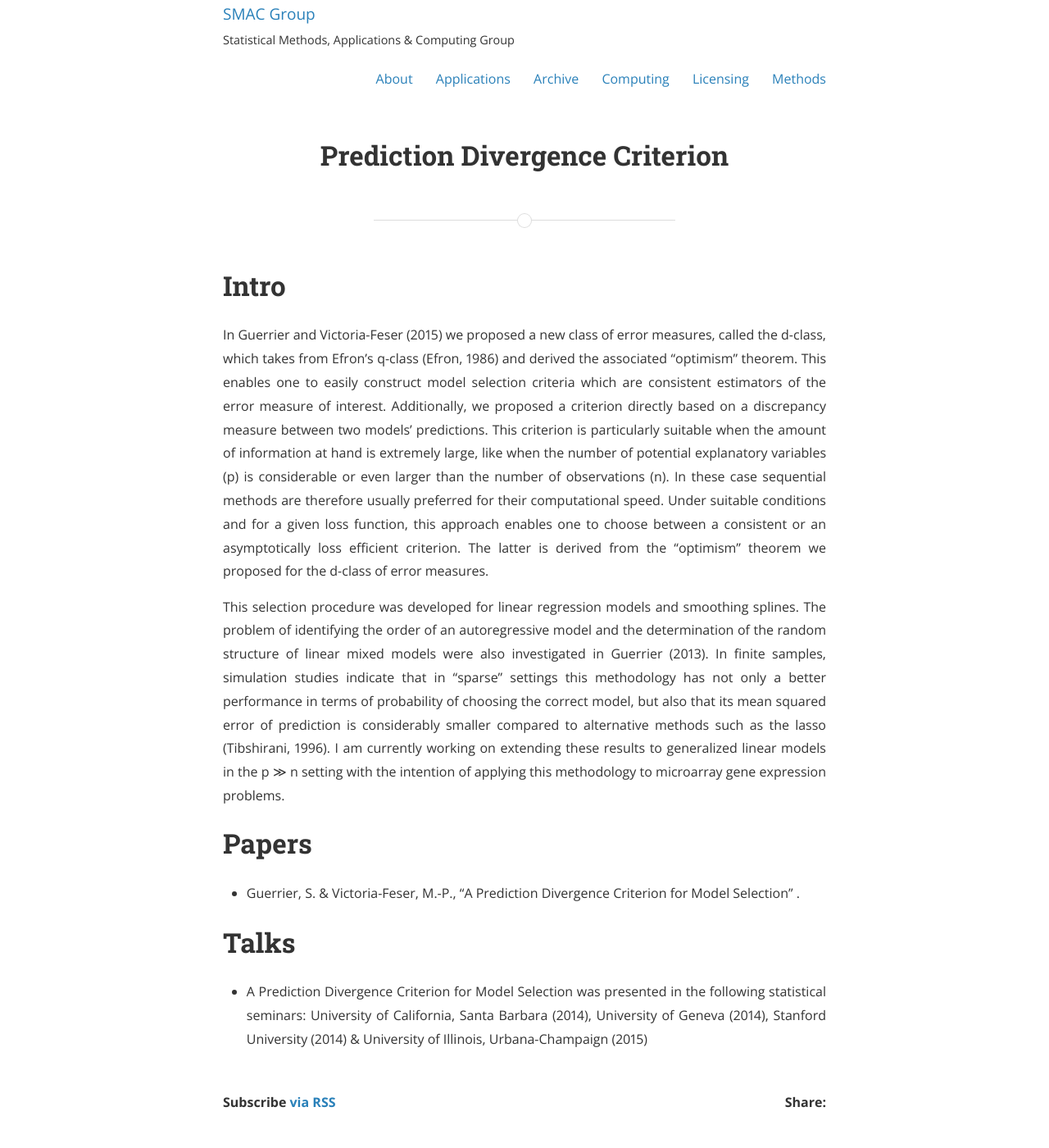
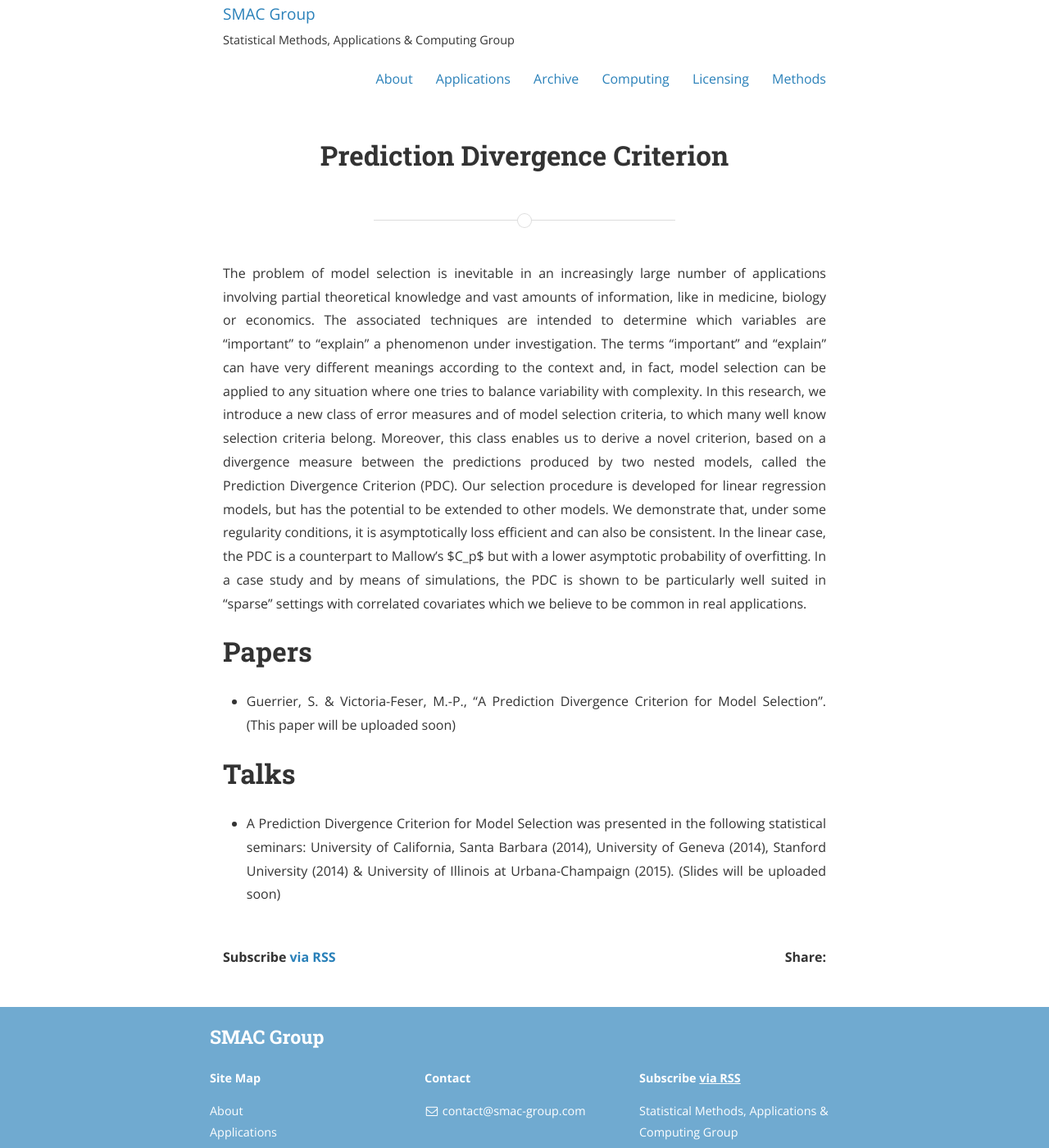
Before and after one commit to SMAC-Group/smac-group.github.io, a Jekyll site: the page built from methods/_posts/2015-11-14-pdc.markdown, in a window 1280 px wide and 1400 px high. Shown: the whole window at 82% size. Built offline with Jekyll 4.4.1, drawn with Linux system fonts in a browser that asks for light colours; nearby versions of some CDN libraries; a style sheet for code colours, icons or effects is not loaded.

Commit message:
Update PDC page

```diff
--- a/methods/_posts/2015-11-14-pdc.markdown
+++ b/methods/_posts/2015-11-14-pdc.markdown
@@ -3,21 +3,19 @@ layout: landing
 title:  "Prediction Divergence Criterion"
 date:   2015-11-14 22:53:52
 tags:
-- Prediction Divergence Criterion
 - Model selection
+- Stepwise regression
+- Large and sparse datasets
 ---
 
-# Intro
-In Guerrier and Victoria-Feser (2015) we proposed a new class of error measures, called the d-class, which takes from Efron’s q-class (Efron, 1986) and derived the associated “optimism” theorem. This enables one to easily construct model selection criteria which are consistent estimators of the error measure of interest. Additionally, we proposed a criterion directly based on a discrepancy measure between two models’ predictions. This criterion is particularly suitable when the amount of information at hand is extremely large, like when the number of potential explanatory variables (p) is considerable or even larger than the number of observations (n). In these case sequential methods are therefore usually preferred for their computational speed. Under suitable conditions and for a given loss function, this approach enables one to choose between a consistent or an asymptotically loss efficient criterion. The latter is derived from the “optimism” theorem we proposed for the d-class of error measures.
 
-This selection procedure was developed for linear regression models and smoothing splines. The problem of identifying the order of an autoregressive model and the determination of the random structure of linear mixed models were also investigated in Guerrier (2013). In finite samples, simulation studies indicate that in “sparse” settings this methodology has not only a better performance in terms of probability of choosing the correct model, but also that its mean squared error of prediction is considerably smaller compared to alternative methods such as the lasso (Tibshirani, 1996). I am currently working on extending these results to generalized linear models in the p ≫ n setting with the intention of applying this methodology to microarray gene expression problems.
-
+The problem of model selection is inevitable in an increasingly large number of applications involving partial theoretical knowledge and vast amounts of information, like in medicine, biology or economics. The associated techniques are intended to determine which variables are “important” to “explain” a phenomenon under investigation. The terms “important” and “explain” can have very different meanings according to the context and, in fact, model selection can be applied to any situation where one tries to balance variability with complexity. In this research, we introduce a new class of error measures and of model selection criteria, to which many well know selection criteria belong. Moreover, this class enables us to derive a novel criterion, based on a divergence measure between the predictions produced by two nested models, called the Prediction Divergence Criterion (PDC). Our selection procedure is developed for linear regression models, but has the potential to be extended to other models. We demonstrate that, under some regularity conditions, it is asymptotically loss efficient and can also be consistent. In the linear case, the PDC is a counterpart to Mallow’s $C_p$ but with a lower asymptotic probability of overfitting. In a case study and by means of simulations, the PDC is shown to be particularly well suited in “sparse” settings with correlated covariates which we believe to be common in real applications.
 
 # Papers
 
 * Guerrier, S. & Victoria-Feser, M.-P., “A Prediction Divergence Criterion for Model
-Selection" .
+Selection". (This paper will be uploaded soon)
 
 # Talks
 
-* A Prediction Divergence Criterion for Model Selection was presented in the following statistical seminars: University of California, Santa Barbara (2014), University of Geneva (2014), Stanford University (2014) & University of Illinois, Urbana-Champaign (2015)
+* A Prediction Divergence Criterion for Model Selection was presented in the following statistical seminars: University of California, Santa Barbara (2014), University of Geneva (2014), Stanford University (2014) & University of Illinois at Urbana-Champaign (2015). (Slides will be uploaded soon)
```
